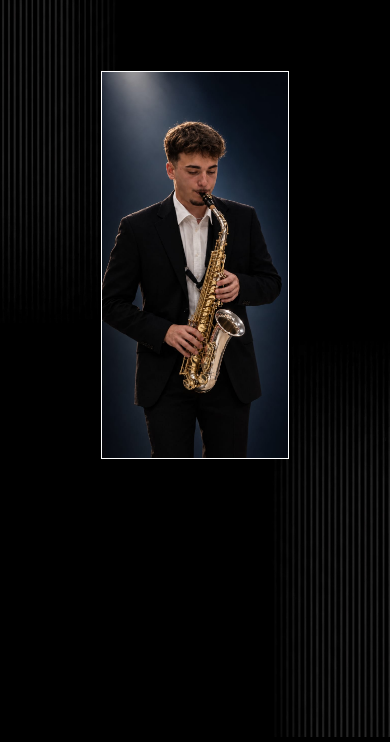
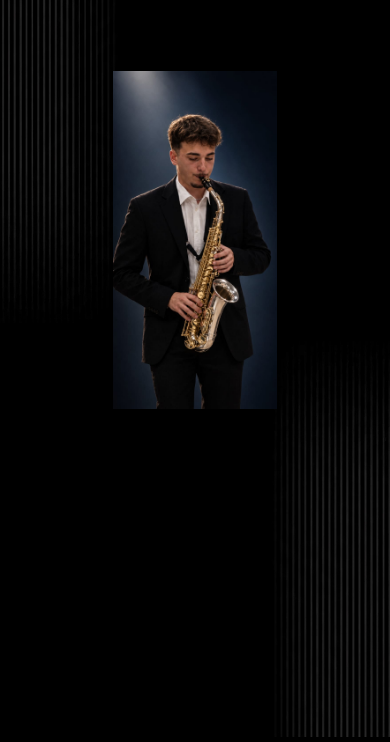
Before and after one commit to salvatoregiacalone04/Marco_Buttaci_website, a website: page index.html in a window 390 px wide. Shown: the part 102-844 px from the top of the page. Drawn offline with Linux system fonts and the light colour scheme.

Commit message:
Refine portrait frame and sizing

```diff
--- a/styles.css
+++ b/styles.css
@@ -45,14 +45,16 @@ h1 {
 }
 
 .image-placeholder {
-  width: min(20vw, 240px);
-  height: min(42vh, 460px);
-  min-width: 160px;
-  min-height: 280px;
+  width: min(17vw, 210px);
+  height: min(38vh, 420px);
+  min-width: 145px;
+  min-height: 250px;
   display: grid;
   place-items: center;
-  border: 1px solid #fff;
+  border: 0;
+  background: #000;
   color: #fff;
+  overflow: hidden;
 }
 
 .image-placeholder span {
@@ -78,7 +80,7 @@ h1 {
   }
 
   .image-placeholder {
-    width: min(48vw, 220px);
-    height: min(46vh, 420px);
+    width: min(42vw, 190px);
+    height: min(40vh, 360px);
   }
 }
```
